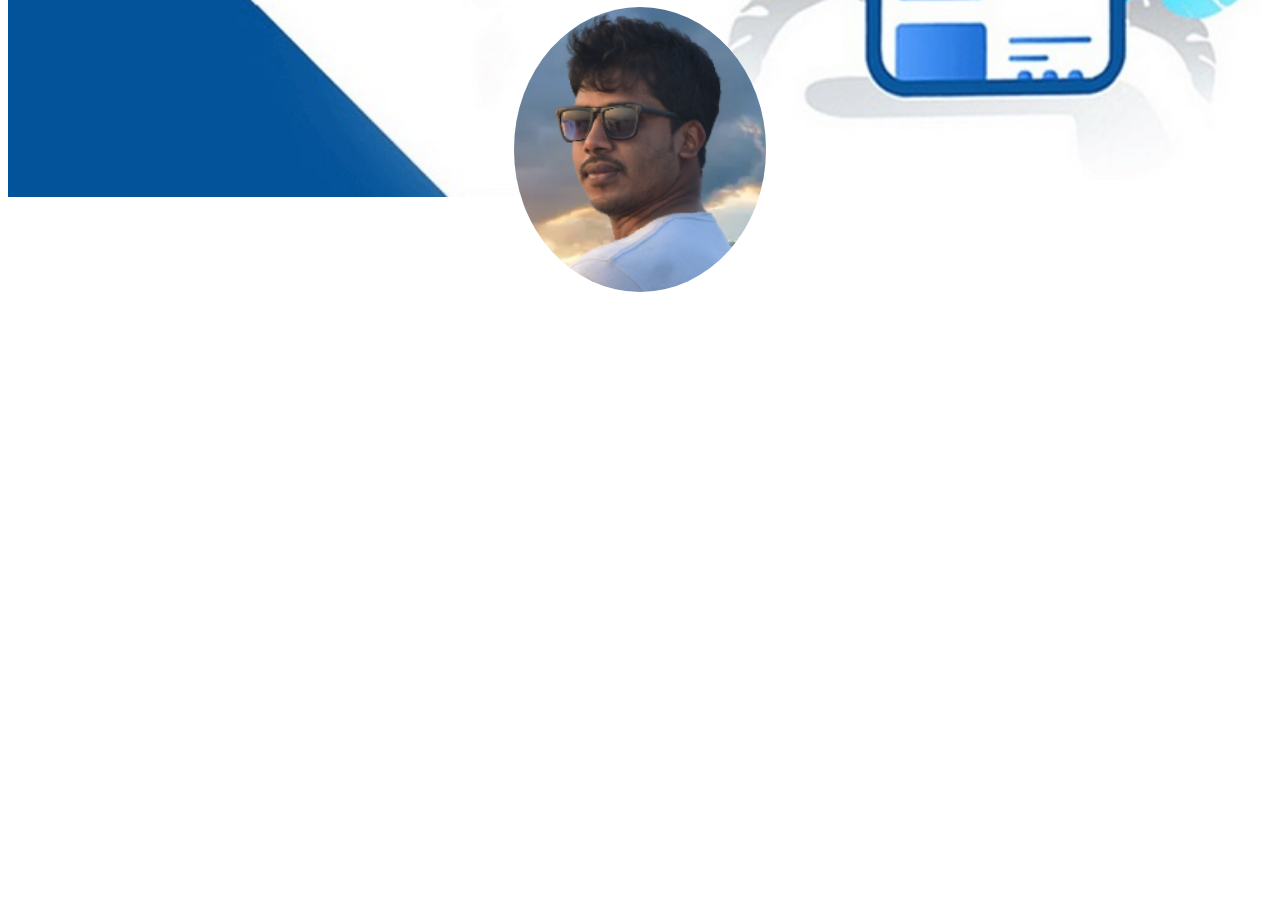
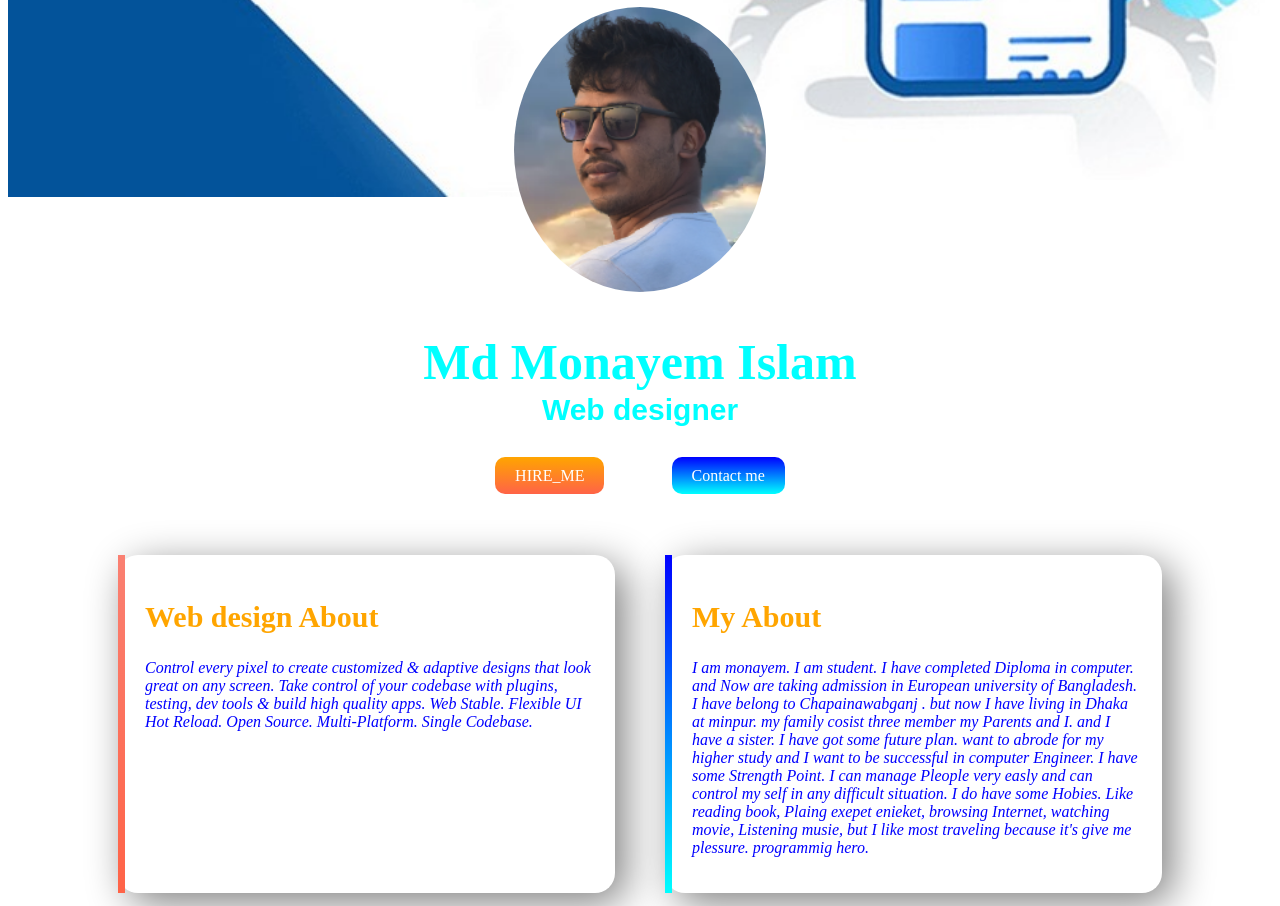
Before and after one commit to MdMonayemIslam22/My-Profile, a plain HTML site: page index.html in a window 1280 px wide. Shown: the part 549-1455 px from the top of the page. Before the commit the page ends 849 px from the top, so only its background shows below. Drawn offline with Linux system fonts and the light colour scheme.

Commit message:
about added

```diff
--- a/index.html
+++ b/index.html
@@ -4,6 +4,13 @@
     <meta charset="UTF-8" />
     <meta name="viewport" content="width=device-width, initial-scale=1.0" />
     <title>Document</title>
+    <link rel="preconnect" href="https://fonts.googleapis.com" />
+    <link rel="preconnect" href="https://fonts.gstatic.com" crossorigin />
+    <link
+      href="https://fonts.googleapis.com/css2?family=Poppins&display=swap"
+      rel="stylesheet"
+      link
+    />
     <link rel="stylesheet" href="style.css" />
   </head>
   <body>
@@ -15,5 +22,54 @@
         <img src="image/monayem pic2.png" alt="" />
       </div>
     </section>
+    <section class="top-written">
+      <div class="full-width">
+        <h1>Md Monayem Islam</h1>
+        <h4>Web designer</h4>
+        <a
+          class="link-button"
+          target="_blank"
+          href="https://www.linkedin.com/company/programminghero/"
+          >HIRE_ME</a
+        >
+
+        <a
+          class="contact-button"
+          target="_blank"
+          href="https://www.facebook.com/"
+          >Contact me</a
+        >
+      </div>
+    </section>
+    <section class="box-shado">
+      <div class="left-right-shado">
+        <div id="design-about" class="experience-item">
+          <h2 class="orange-color">Web design About</h2>
+          <p class="blue-color">
+            Control every pixel to create customized & adaptive designs that
+            look great on any screen. Take control of your codebase with
+            plugins, testing, dev tools & build high quality apps. Web Stable.
+            Flexible UI Hot Reload. Open Source. Multi-Platform. Single
+            Codebase.
+          </p>
+        </div>
+        <div id="my-about" class="experience-item">
+          <h2 class="orange-color">My About</h2>
+          <p class="blue-color">
+            I am monayem. I am student. I have completed Diploma in computer.
+            and Now are taking admission in European university of Bangladesh. I
+            have belong to Chapainawabganj . but now I have living in Dhaka at
+            minpur. my family cosist three member my Parents and I. and I have a
+            sister. I have got some future plan. want to abrode for my higher
+            study and I want to be successful in computer Engineer. I have some
+            Strength Point. I can manage Pleople very easly and can control my
+            self in any difficult situation. I do have some Hobies. Like reading
+            book, Plaing exepet enieket, browsing Internet, watching movie,
+            Listening musie, but I like most traveling because it's give me
+            plessure. programmig hero.
+          </p>
+        </div>
+      </div>
+    </section>
   </body>
 </html>
--- a/style.css
+++ b/style.css
@@ -16,3 +16,86 @@
   border-radius: 50%;
   margin-top: -15%;
 }
+h1 {
+  font-size: 50px;
+  color: aqua;
+}
+h4 {
+  font-size: 30px;
+  margin-top: -40px;
+  color: aqua;
+  font-family: Arial, sans-serif;
+}
+
+.full-width {
+  text-align: center;
+  margin-bottom: 10px;
+}
+.link-button {
+  text-decoration: none;
+  background-image: linear-gradient(orange, tomato);
+  padding: 10px 20px;
+  color: white;
+  margin-right: 5%;
+  border-radius: 10px;
+}
+.contact-button {
+  text-decoration: none;
+  background-image: linear-gradient(blue, cyan);
+  padding: 10px 20px;
+  color: white;
+  border-radius: 10px;
+}
+.my-about p {
+  flex: 0 0 40%;
+  margin-left: 0;
+  padding-right: 5%;
+}
+.design-about {
+  margin-left: 1%;
+  padding-right: 60%;
+}
+
+.left-right-shado {
+  display: flex;
+  padding: 0 30px;
+  justify-content: center;
+  column-gap: 50px;
+  display: flex;
+}
+.experience-item {
+  max-width: 450px;
+  width: 100%;
+  padding: 20px;
+  padding-left: 20px;
+  border-radius: 20px;
+  box-shadow: 10px 10px 40px gray;
+  margin-top: 5%;
+  margin-bottom: 5px;
+}
+#design-about {
+  border-left: 7px solid;
+  border-image: linear-gradient(salmon, tomato);
+  border-image-slice: 1;
+  padding-bottom: 48px;
+  /* font-weight: 700; */
+  border-radius: 20px;
+}
+#my-about {
+  border-left: 7px solid;
+  border-image: linear-gradient(blue, cyan);
+  border-image-slice: 1;
+  /* font-weight: 700; */
+  border-radius: 20px;
+}
+.experiences-item h2 {
+  padding-bottom: 15px;
+}
+.orange-color {
+  color: orange;
+  font-size: 30px;
+}
+.blue-color {
+  color: blue;
+  font-style: italic;
+}
```
